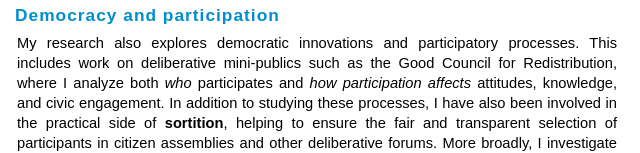
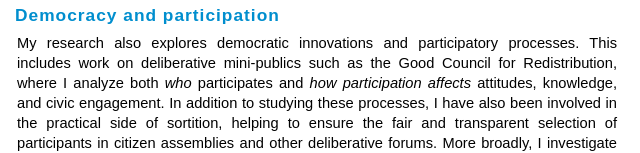
Before and after one commit to martinhaselmayer/martinhaselmayer.github.io, a plain HTML site: page Research.html in a window 1280 px wide. Shown: the part 651-804 px from the top of the page, 265-905 px from the left. Drawn offline with Linux system fonts and the light colour scheme.

Commit message:
Update Research.html

```diff
--- a/Research.html
+++ b/Research.html
@@ -70,7 +70,7 @@
   This includes work on deliberative mini-publics such as the Good Council for Redistribution,
   where I analyze both <em>who</em> participates and <em>how participation affects</em> attitudes,
   knowledge, and civic engagement. In addition to studying these processes, I have also been involved in the practical side of
-<strong>sortition</strong>, helping to ensure the fair and transparent selection of participants
+sortition, helping to ensure the fair and transparent selection of participants
 in citizen assemblies and other deliberative forums. More broadly, I investigate how new forms of participation can enhance
   representation and democratic legitimacy.
 </p>
```
